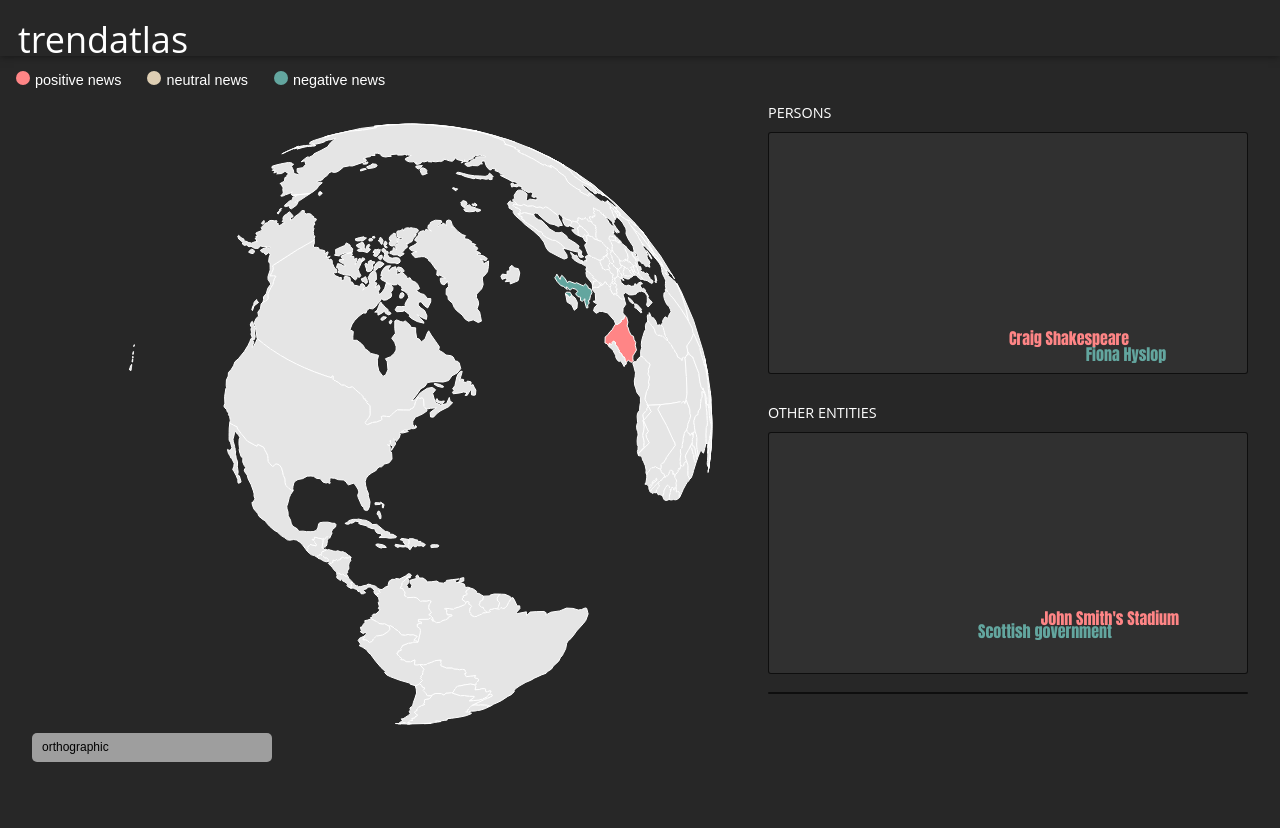
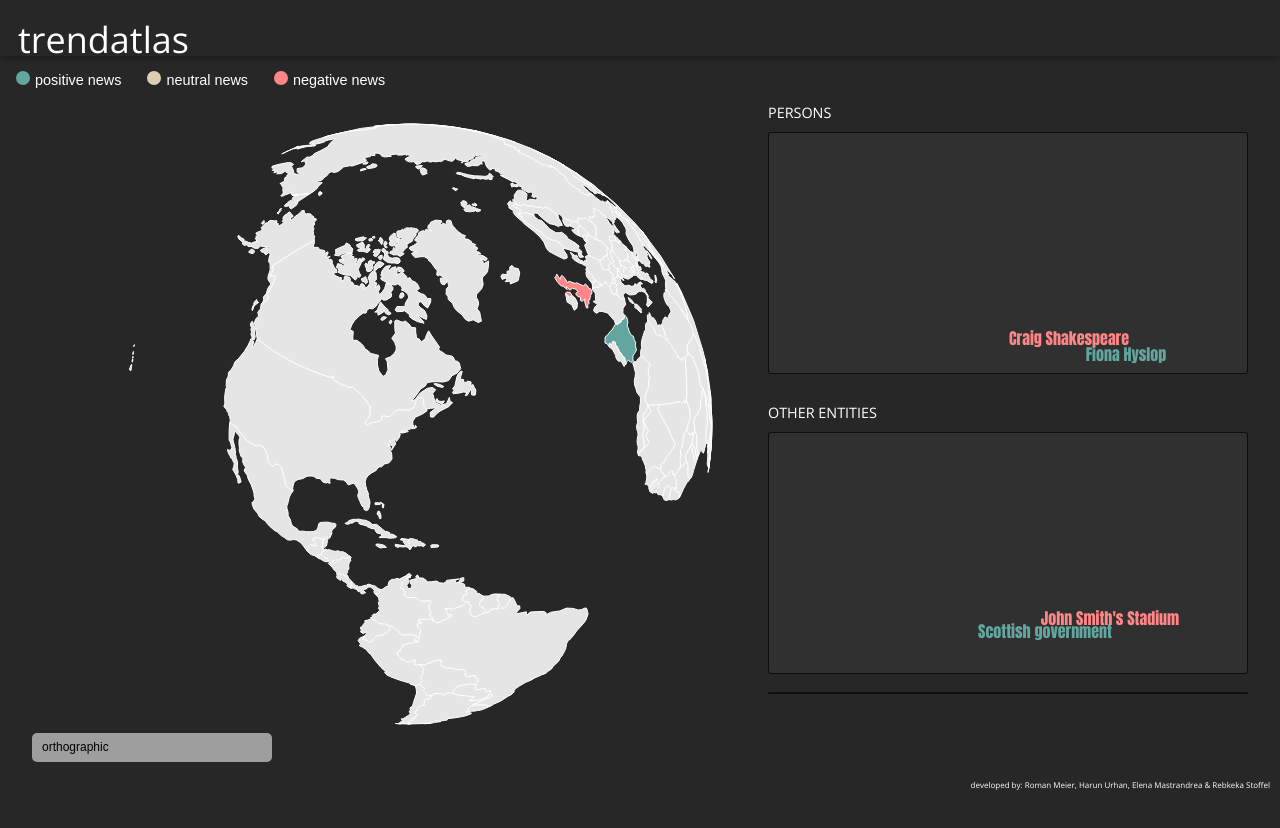
Before and after one commit to harunurhan/hackzurich-2017, a website with bundled scripts: page frontend/app/index.html in a window 1280 px wide. Shown: the top 828 px of the page. Built offline with nearby package versions, Linux system fonts and the light colour scheme; grey boxes are pictures that could not be loaded; files whose address does not match are found by name.

Commit message:
adding font, authors

```diff
--- a/frontend/app/css/main.css
+++ b/frontend/app/css/main.css
@@ -19,6 +19,14 @@ body {
   margin-top: 2em;
   padding: 1em;
   text-align: right;
+}
+#authors {
+  position: absolute;
+  color: #ffffff;
+  bottom: 10px;
+  right: 10px;
+  font-size: 8px;
+  font-family: "Open Sans";
 }
 #headerWrapper{
   align-self: auto;
@@ -145,10 +153,10 @@ h3 {
 }
 
 .states.negative {
-  fill: #63A69F;
+  fill: #FF8586;
 }
 .states.positive {
-  fill: #FF8586;
+  fill: #63A69F;
 }
 .states.neutral {
   fill: #DECEB3;
@@ -174,7 +182,7 @@ ul {
   border-radius: 50%;
   background-color: #FF8586;
 }
-.legendbox li div.sad {
+.legendbox li div.negative {
   background-color: #63A69F;
 }
 .legendbox li div.neutral {
--- a/frontend/app/index.html
+++ b/frontend/app/index.html
@@ -8,6 +8,7 @@
 	<script type="text/javascript" src="js/jquery.min.js"></script>
 	<script type="text/javascript" src="js/main.js"></script>
 	<link type="text/css" rel="stylesheet" href="css/main.css"/>
+	<link href="https://fonts.googleapis.com/css?family=Open+Sans" rel="stylesheet">
 	<!--<link type="text/css" rel="stylesheet" href="css/style.css"/>-->
 	<link type="text/css" rel="stylesheet" href="css/colorbrewer.css"/>
 	<style type="text/css">
@@ -52,9 +53,9 @@
 	<div id="infoBox">
 		<section class="legendbox">
 			<ul>
-				<li><div class="happy"></div>positive news</li>
+				<li><div class="negative"></div>positive news</li>
 				<li><div class="neutral"></div>neutral news</li>
-				<li><div class="sad"></div>negative news</li>
+				<li><div class="positive"></div>negative news</li>
 			</ul>
 		</section>
 		<span id="name"></span>
@@ -88,6 +89,7 @@
 			<option value="stereographic">stereographic</option>
 		</select></div>
 	</div>
+	<span id="authors">developed by: Roman Meier, Harun Urhan, Elena Mastrandrea & Rebkeka Stoffel</span>
 </div>
 
 <script src='js/crossfilter.js' type='text/javascript'></script>
```
